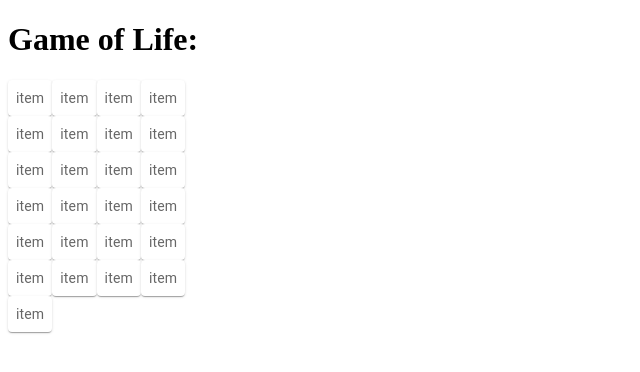
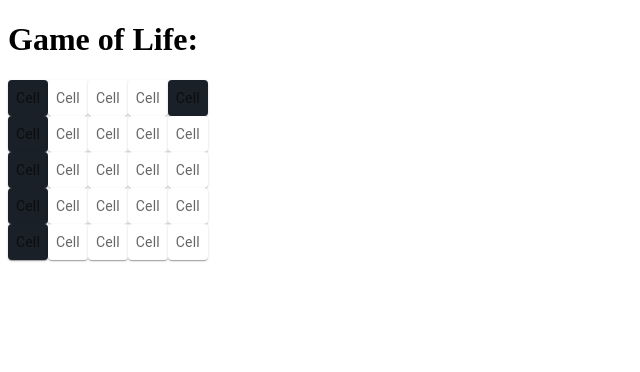
Before and after one commit to chaitanyakolluru/gameoflifefrontend, a React (Create React App) app: page / in a window 1280 px wide. Shown: the top 372 px of the page, without its empty margins (0-640 px from the left). Built offline with nearby package versions, Linux system fonts and the light colour scheme.

Commit message:
almost done

```diff
--- a/src/MyGrid.tsx
+++ b/src/MyGrid.tsx
@@ -24,7 +24,7 @@ const ItemLight = styled(Paper)(({ theme }) => ({
 const CellLight: React.FC<{ size: number }> = ({ size }) => {
   return (
     <Grid xs={size}>
-      <ItemLight>item</ItemLight>
+      <ItemLight>Cell</ItemLight>
     </Grid>
   );
 };
@@ -32,7 +32,7 @@ const CellLight: React.FC<{ size: number }> = ({ size }) => {
 const CellDark: React.FC<{ size: number }> = ({ size }): JSX.Element => {
   return (
     <Grid xs={size}>
-      <ItemDark>item</ItemDark>
+      <ItemDark>Cell</ItemDark>
     </Grid>
   );
 };
@@ -48,6 +48,7 @@ const Row: React.FC<{ size: number; cells: Cell[] }> = ({
 };
 
 const MyGrid: React.FC<{ size: number; cells: Cell[] }> = ({ size, cells }) => {
+  console.log(cells);
   return (
     <Box
       sx={{
@@ -64,7 +65,7 @@ const MyGrid: React.FC<{ size: number; cells: Cell[] }> = ({ size, cells }) => {
       <Grid container spacing={0}>
         <Row
           size={size}
-          cells={[cells[0], cells[1], cells[1], cells[1], cells[1]]}
+          cells={[cells[0], cells[1], cells[2], cells[3], cells[4]]}
         />
         <Row
           size={size}
--- a/src/backend/processGrid.ts
+++ b/src/backend/processGrid.ts
@@ -1,10 +1,10 @@
 import { Cell } from './Cell';
 import { gridExpander } from './gridExpander';
 import {
+  comesBackAlive,
   fewerThanTwo,
+  moreThanThree,
   twoOrThree,
-  moreThanThree,
-  comesBackAlive,
 } from './rules';
 
 export const processGrid = (grid: Array<Cell>, x: number): Array<Cell> => {
@@ -23,5 +23,5 @@ export const processGrid = (grid: Array<Cell>, x: number): Array<Cell> => {
     c.alive = true;
   });
 
-  return res;
+  return gridExpander(res, x);
 };
```
Also changed, not shown: src/index.tsx (+0 -8 lines).
